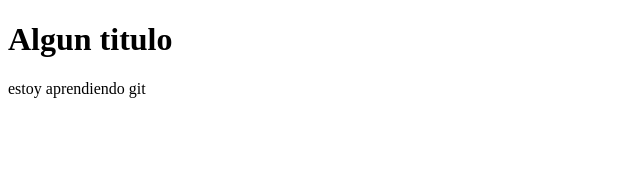
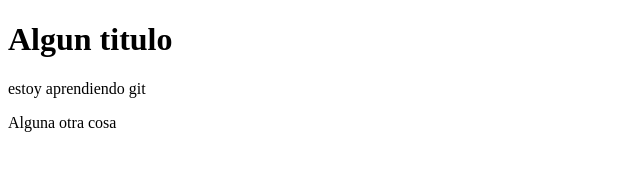
Before and after one commit to raydel-garcia-gorrin/teste-git, a plain HTML site: page index.html in a window 1280 px wide. Shown: the whole page, without its empty margins (0-640 px from the left). Drawn offline with Linux system fonts and the light colour scheme.

Commit message:
Nueva Task

```diff
--- a/index.html
+++ b/index.html
@@ -9,5 +9,6 @@
 <body>
   <h1>Algun titulo</h1>
   <p>estoy aprendiendo git</p>
+  <p>Alguna otra cosa</p>
 </body>
 </html>
```
